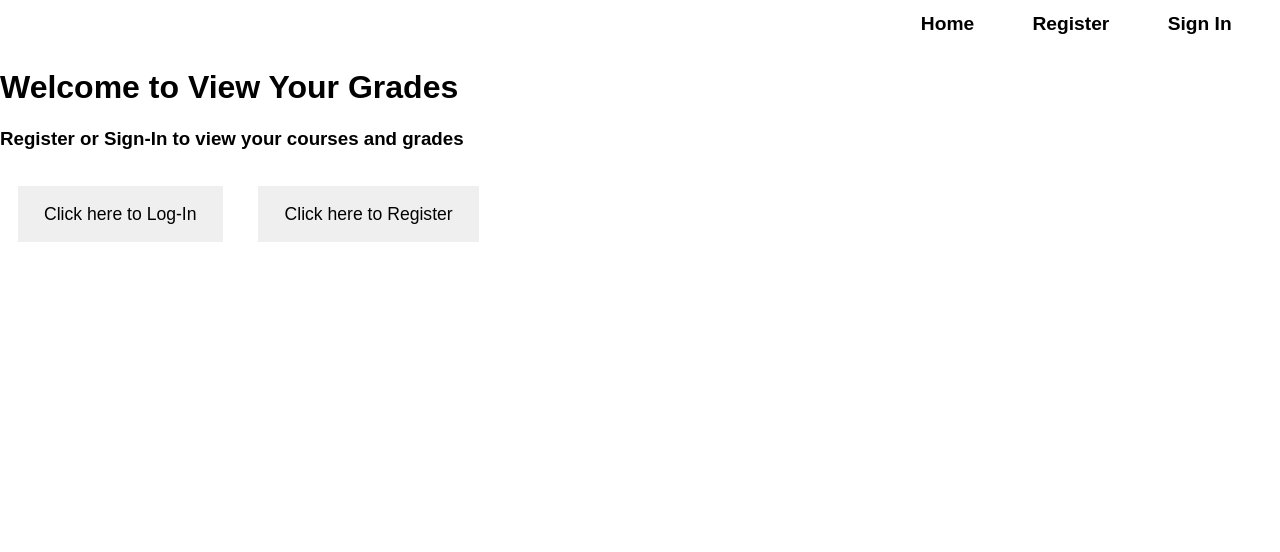
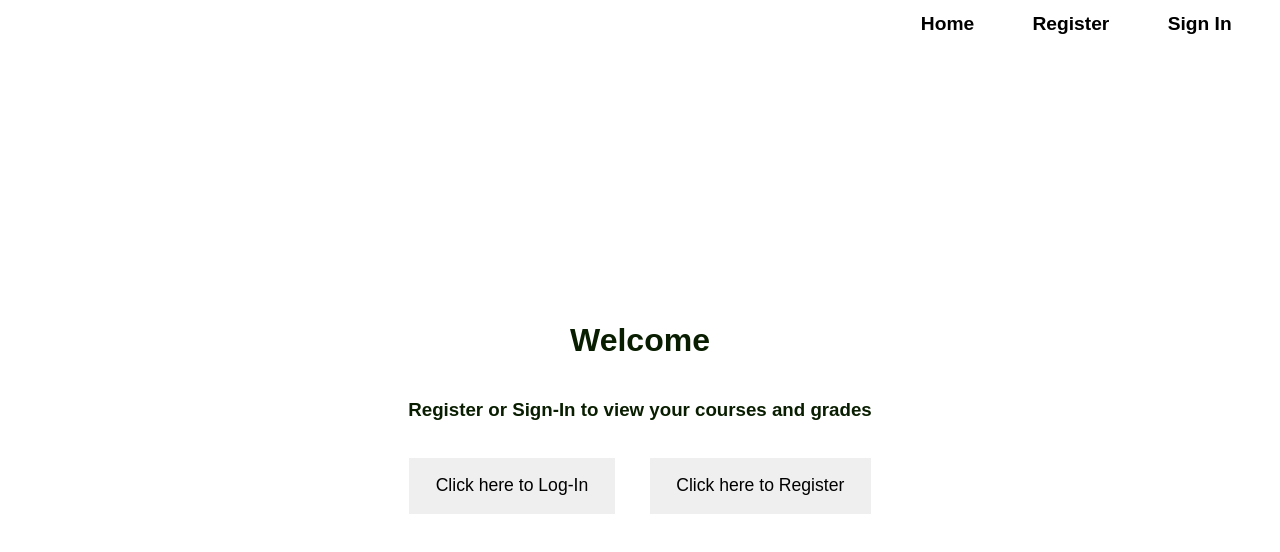
Before and after one commit to OliviaSchwartz/Transcript-Hackathon-Front, a React (Create React App) app: page /addCourse in a window 1280 px wide. Shown: the top 552 px of the page. Built offline with nearby package versions, Linux system fonts and the light colour scheme.

Commit message:
styled protected sign in pages

```diff
--- a/src/pages/AddCourse.js
+++ b/src/pages/AddCourse.js
@@ -48,8 +48,8 @@ const AddCourse = ({ user, authenticated }) => {
           </div>
         </div>
       ) : (
-        <div>
-          <h1 className="welcome-message">Welcome to View Your Grades</h1>
+        <div className="home-container col">
+          <h1 className="welcome-message">Welcome</h1>
           <h3>Register or Sign-In to view your courses and grades</h3>
           <section className="welcome-signin">
             <button onClick={() => navigate('/login')}>
--- a/src/pages/CourseDetails.js
+++ b/src/pages/CourseDetails.js
@@ -47,7 +47,7 @@ const CourseDetails = ({ user, authenticated }) => {
     <div>
       {authenticated && user ? (
         <div>
-           <p className="details-header">Course Details</p>
+          <p className="details-header">Course Details</p>
           <p className="class-name">{students?.name}</p>
           {students?.students.map((student) => (
             <div className="course-students" key={student.id}>
@@ -80,8 +80,8 @@ const CourseDetails = ({ user, authenticated }) => {
           ))}
         </div>
       ) : (
-        <div>
-          <h1 className="welcome-message">Welcome to View Your Grades</h1>
+        <div className="home-container col">
+          <h1 className="welcome-message">Welcome</h1>
           <h3>Register or Sign-In to view your courses and grades</h3>
           <section className="welcome-signin">
             <button onClick={() => navigate('/login')}>
@@ -94,7 +94,6 @@ const CourseDetails = ({ user, authenticated }) => {
           </section>
         </div>
       )}
-
     </div>
   )
 }
--- a/src/pages/Courses.js
+++ b/src/pages/Courses.js
@@ -40,8 +40,8 @@ const Courses = ({ user, authenticated }) => {
           ))}
         </div>
       ) : (
-        <div>
-          <h1 className="welcome-message">Welcome to View Your Grades</h1>
+        <div className="home-container col">
+          <h1 className="welcome-message">Welcome</h1>
           <h3>Register or Sign-In to view your courses and grades</h3>
           <section className="welcome-signin">
             <button onClick={() => navigate('/login')}>
--- a/src/pages/Home.js
+++ b/src/pages/Home.js
@@ -17,7 +17,7 @@ const Home = ({ user, authenticated, convertGrade }) => {
         </div>
       ) : (
         <div>
-          <h1 className="welcome-message">Welcome to View Your Grades</h1>
+          <h1 className="welcome-message">Welcome</h1>
           <h3>Register or Sign-In to view your courses and grades</h3>
           <section className="welcome-signin">
             <button onClick={() => navigate('/login')}>
--- a/src/pages/Students.js
+++ b/src/pages/Students.js
@@ -35,8 +35,8 @@ const Students = ({ authenticated, user }) => {
           </div>
         </div>
       ) : (
-        <div>
-          <h1 className="welcome-message">Welcome to View Your Grades</h1>
+        <div className="home-container col">
+          <h1 className="welcome-message">Welcome</h1>
           <h3>Register or Sign-In to view your courses and grades</h3>
           <section className="welcome-signin">
             <button onClick={() => navigate('/login')}>
--- a/src/pages/Transcript.js
+++ b/src/pages/Transcript.js
@@ -49,8 +49,8 @@ const Transcript = ({ user, authenticated, convertGrade, studentId }) => {
           </div>
         </div>
       ) : (
-        <div>
-          <h1 className="welcome-message">Welcome to View Your Grades</h1>
+        <div className="home-container col">
+          <h1 className="welcome-message">Welcome</h1>
           <h3>Register or Sign-In to view your courses and grades</h3>
           <section className="welcome-signin">
             <button onClick={() => navigate('/login')}>
@@ -63,7 +63,6 @@ const Transcript = ({ user, authenticated, convertGrade, studentId }) => {
           </section>
         </div>
       )}
-
     </div>
   )
 }
```
Lines whose indentation alone changed are shown as unchanged.
